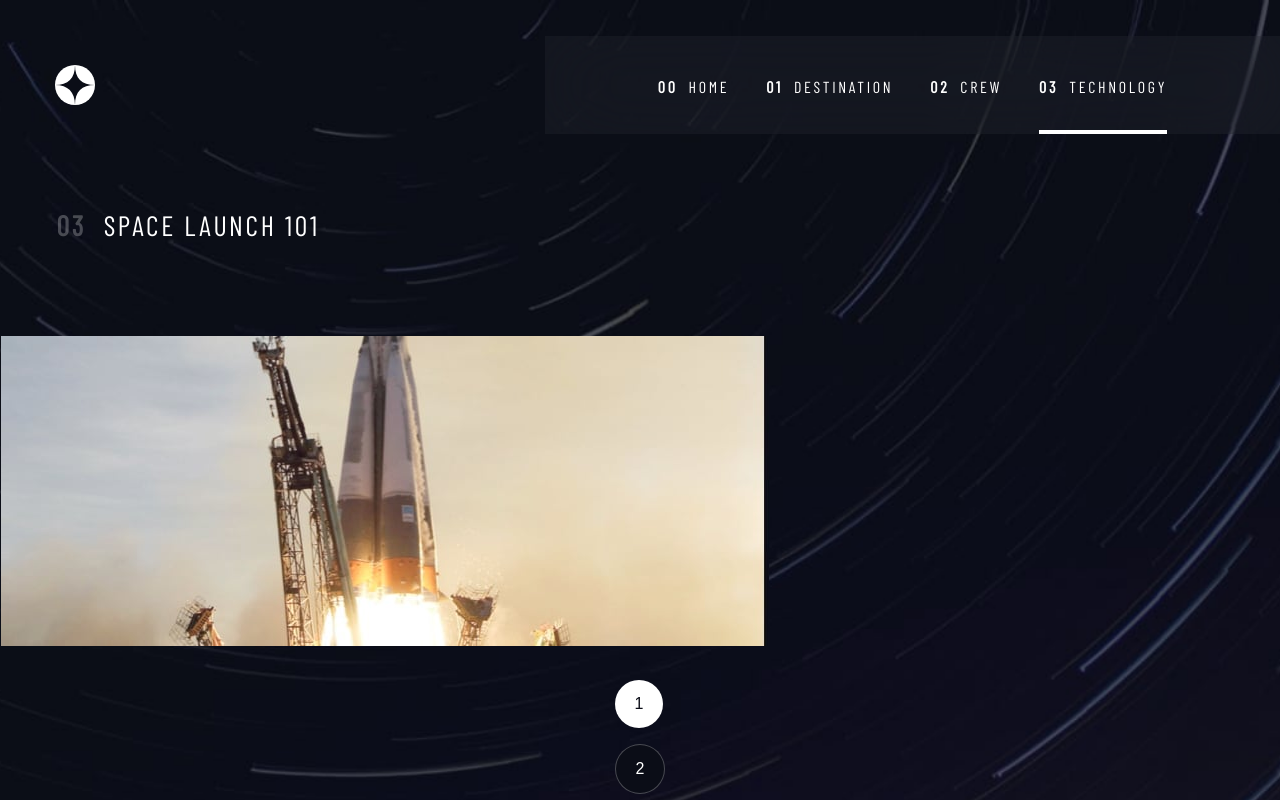
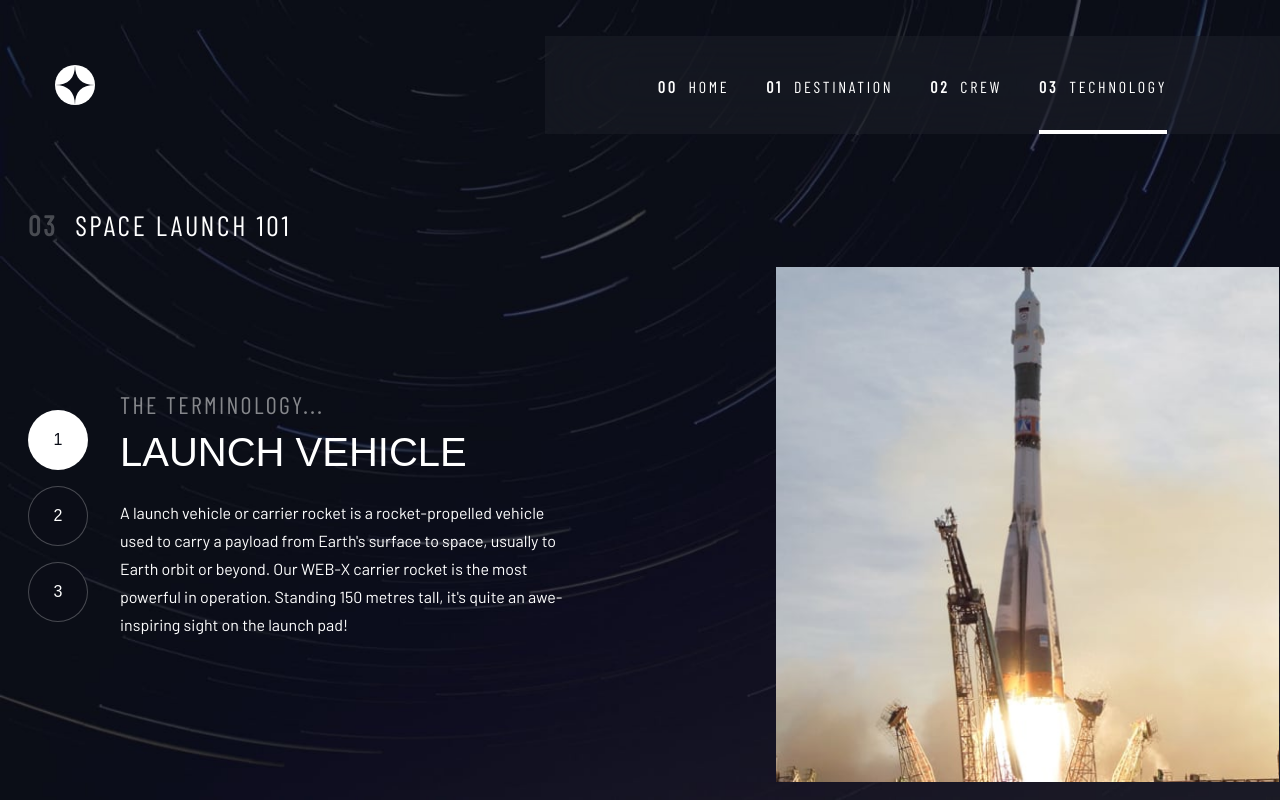
Before and after one commit to basitkorai/space-tourism-website, a React (Vite) app: page /technology in a window 1280 px wide. Shown: the top 800 px of the page. Built offline with nearby package versions, Linux system fonts and the light colour scheme; a web font is replaced by a local one.

Commit message:
style: destination page desktop layout updated

```diff
--- a/src/components/NumberedIndicators.jsx
+++ b/src/components/NumberedIndicators.jsx
@@ -14,7 +14,7 @@ const NumberedIndicators = ({ currentTech: activeSlide, updateTech }) => {
           updateTech(technology[0])
         }}
         aria-selected={one}
-        className={`p-[1.5em] max-h-5 max-w-[20px] text-base rounded-full font-serif grid place-content-center ${
+        className={`p-[1.5em] max-h-5 max-w-[20px] md:max-w-[60px] md:max-h-[60px] lg:w-[80px] lg:h-[80px] text-base rounded-full font-serif grid place-content-center ${
           one
             ? 'bg-white text-space'
             : 'bg-space text-white border border-translucent'
@@ -27,7 +27,7 @@ const NumberedIndicators = ({ currentTech: activeSlide, updateTech }) => {
           updateTech(technology[1])
         }}
         aria-selected={two}
-        className={`p-[1.5em] max-h-5 max-w-[20px] text-base rounded-full font-serif grid place-content-center ${
+        className={`p-[1.5em] max-h-5 max-w-[20px] md:max-w-[60px] md:max-h-[60px] lg:w-[80px] lg:h-[80px] text-base rounded-full font-serif grid place-content-center ${
           two
             ? 'bg-white text-space'
             : 'bg-space text-white border border-translucent'
@@ -40,7 +40,7 @@ const NumberedIndicators = ({ currentTech: activeSlide, updateTech }) => {
           updateTech(technology[2])
         }}
         aria-selected={three}
-        className={`p-[1.5em] max-h-5 max-w-[20px] text-base rounded-full font-serif grid place-content-center ${
+        className={`p-[1.5em] max-h-5 max-w-[20px] md:max-w-[60px] md:max-h-[60px] lg:w-[80px] lg:h-[80px] text-base rounded-full font-serif grid place-content-center ${
           three
             ? 'bg-white text-space'
             : 'bg-space text-white border border-translucent'
--- a/src/pages/Technology.jsx
+++ b/src/pages/Technology.jsx
@@ -29,28 +29,13 @@ const Technology = () => {
           <Navbar />
           <Sidebar />
         </header>
-        <div className="container text-center lg:text-left pb-[3.52rem] lg:pb-0 mt-6 md:mt-10 lg:mt-[4.75rem] mx-auto border border-transparent border-solid">
-          <div>
-            <p className="md:pl-[2.375rem] lg:pl-[3.47rem] text-base md:text-xl lg:text-[1.75rem] uppercase font-sans_cond tracking-[0.16875rem] text-center md:text-left mb-8 md:mb-[3.75rem] lg:mb-[6.0625rem]">
-              <span className="font-bold opacity-25 mr-[1.12rem]">03</span>
-              Space launch 101
-            </p>
-            <div>
-              <picture>
+        <div className=" text-center lg:text-left pb-[3.52rem] lg:pb-0 mt-6 md:mt-10 lg:mt-[4.75rem] mx-auto lg:ml-auto border border-transparent border-solid">
+          <div className="">
+            <div className="lg:max-w-[79.6875rem] lg:grid lg:grid-cols-2 justify-center lg:justify-between lg:ml-auto">
+              <div className="lg:order-last grid justify-end pt-14">
+                <picture className="">
                   <source
-                  media="(min-width:650px)"
-                  srcSet={
-                    one
-                      ? launchVehicleLandscape
-                      : two
-                      ? spaceportLandscape
-                      : three
-                      ? spaceCapsuleLandscape
-                      : spaceCapsuleLandscape
-                  }
-                />
-                <source
-                  media="(min-width:465px)"
+                    media="(min-width:1024px)"
                     srcSet={
                       one
                         ? launchVehiclePortrait
@@ -62,6 +47,7 @@ const Technology = () => {
                     }
                   />
                   <img
+                    className="w-screen lg:w-full max-h-[32.1875rem] mt-auto"
                     src={
                       one
                         ? launchVehicleLandscape
@@ -71,13 +57,19 @@ const Technology = () => {
                         ? spaceCapsuleLandscape
                         : spaceCapsuleLandscape
                     }
-                  alt="Flowers"
+                    alt={name}
                   />
                 </picture>
+              </div>
+              <div className="px-6 lg:order-first ">
+                <p className="md:pl-[2.375rem] lg:pl-[0rem] text-base md:text-xl lg:text-[1.75rem] uppercase font-sans_cond tracking-[0.16875rem] text-center md:text-left mb-8 md:mb-[3.75rem] lg:mb-[8.56rem]">
+                  <span className="font-bold opacity-25 mr-[1.12rem]">03</span>
+                  Space launch 101
+                </p>
+                <div className="lg:flex items-center gap-8">
                   <NumberedIndicators currentTech={name} updateTech={setTech} />
-            </div>
-            <div className="px-6">
-              <p className="grid gap-2 lg:gap-[0.94rem] mb-4 md:mb-[1.75rem] lg:mb-[1.69rem] max-w-[20.4375rem] md:max-w-[27.75rem] lg:max-w-full pt-8 md:pt-0 mt-8 md:mt-0 mx-auto uppercase text-center lg:text-left font-sans_cond tracking-normal leading-none">
+                  <div>
+                    <p className="grid gap-2 lg:gap-[0.94rem] mb-4 md:mb-[1.75rem] lg:mb-[1.69rem] max-w-[20.4375rem] md:max-w-[27.75rem] lg:max-w-full mt-8 md:mt-0 mx-auto uppercase text-center lg:text-left font-sans_cond tracking-normal leading-none">
                       <span className="text-sh2 md:text-[1.5rem] opacity-50">
                         The Terminology...
                       </span>
@@ -90,7 +82,9 @@ const Technology = () => {
                     </p>
                   </div>
                 </div>
-          <div></div>
+              </div>
+            </div>
+          </div>
         </div>
       </div>
     </AppProvider>
```
Lines whose indentation alone changed are shown as unchanged.
